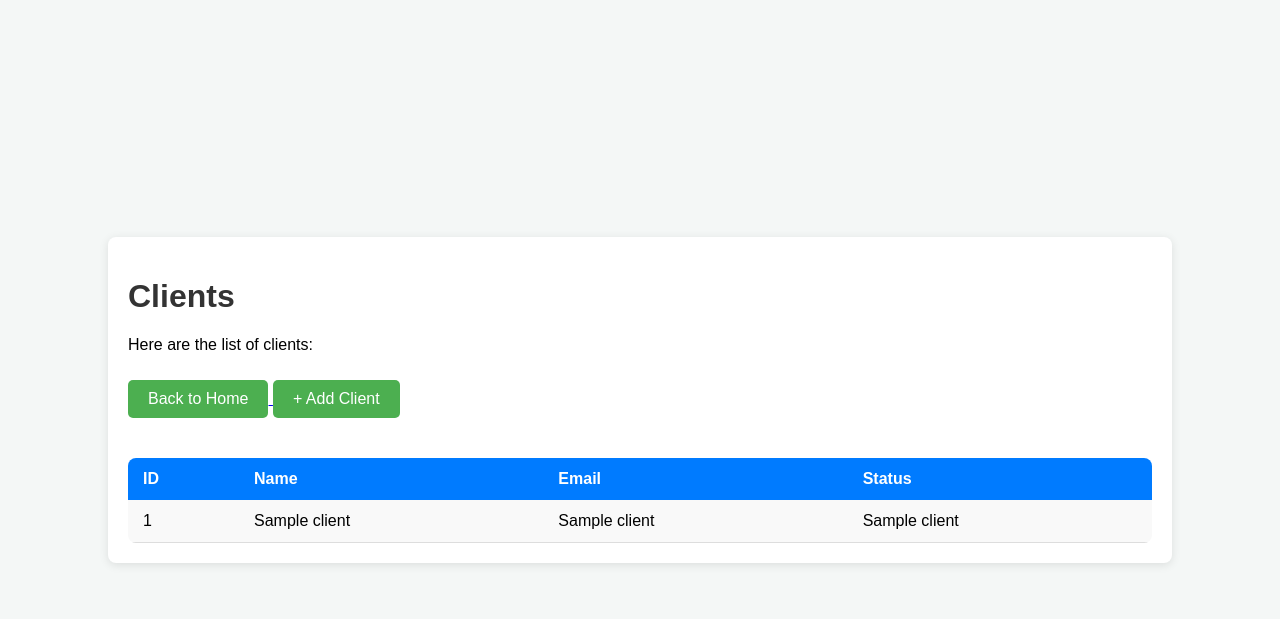
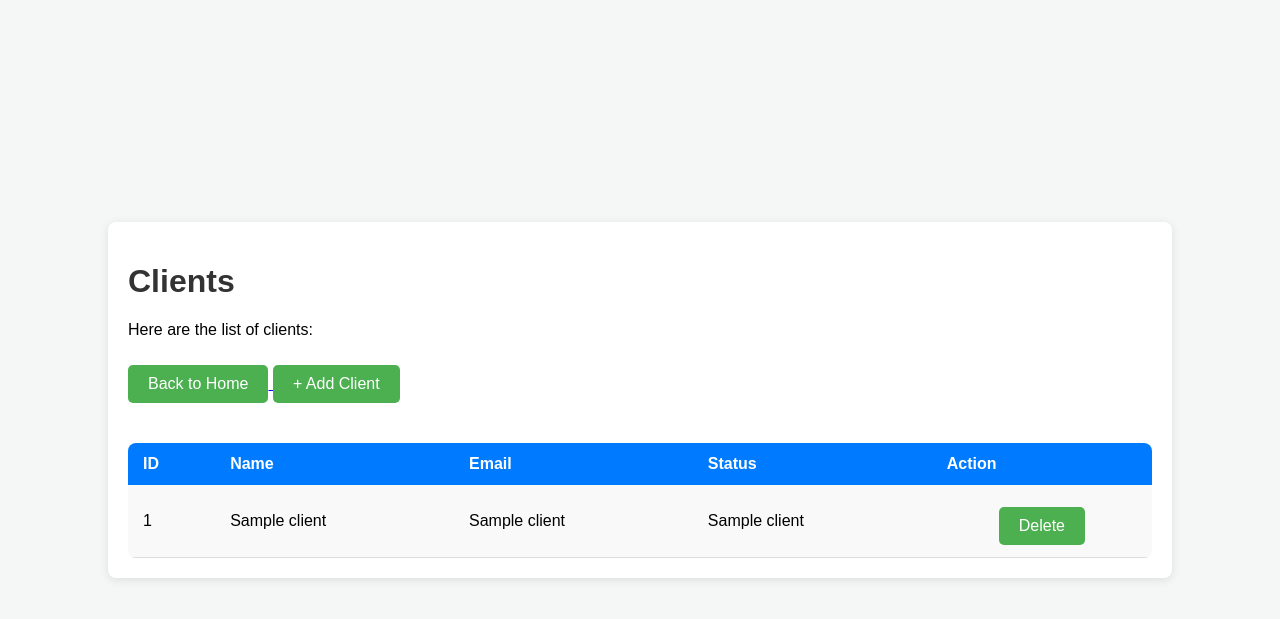
Before and after one commit to igornunespatricio/flask-app, a Flask app: template templates/clients.html in a window 1280 px wide. Shown: the top 619 px of the page. Run offline with Flask 3, Linux system fonts and the light colour scheme; the template is opened without the code that fills it: most values are stand-ins (such as "Sample title", 1, 10 or a date in 2020).

Commit message:
adding deleting client feature

```diff
--- a/app.py
+++ b/app.py
@@ -148,6 +148,26 @@ def add_client():
     return redirect(url_for("clients"))
 
 
+@app.route("/delete_client", methods=["POST"])
+def delete_client():
+    if "user_email" not in session:
+        flash("Please log in to access this page.", "error")
+        return redirect(url_for("login"))
+
+    # Get the client ID from the form
+    client_id = request.form["client_id"]
+
+    # Get the user-specific database path
+    user_email = session["user_email"]
+    user_db_path = os.path.join(databases_dir, f"{user_email}_db.sqlite")
+    user_db = UserSpecificDatabase(user_db_path)
+
+    # Delete the client
+    user_db.delete_client(client_id)
+    flash("Client deleted successfully!", "success")
+    return redirect(url_for("clients"))
+
+
 @app.route("/payments", methods=["GET"])
 def payments():
     if "user_email" not in session:
--- a/db.py
+++ b/db.py
@@ -130,6 +130,10 @@ class UserSpecificDatabase(DatabaseManager):
             (name, email, status),
         )
 
+    def delete_client(self, client_id):
+        """Delete a client by ID."""
+        self.execute_query("DELETE FROM clients WHERE id = ?", (client_id,))
+
     def add_payment(self, client_id, amount, payment_date):
         """Add a new payment."""
         self.execute_query(
--- a/templates/clients.html
+++ b/templates/clients.html
@@ -46,6 +46,7 @@
                     <th>Name</th>
                     <th>Email</th>
                     <th>Status</th>
+                    <th>Action</th>
                 </tr>
             </thead>
             <tbody>
@@ -55,10 +56,16 @@
                     <td>{{ client[1] }}</td> <!-- client[1] is the Name -->
                     <td>{{ client[2] }}</td> <!-- client[2] is the Email -->
                     <td>{{ client[3] }}</td> <!-- client[3] is the Status -->
+                    <td>
+                        <form action="{{ url_for('delete_client') }}" method="POST" onsubmit="return confirmDeletion();">
+                            <input type="hidden" name="client_id" value="{{ client[0] }}">
+                            <button type="submit" class="delete-button">Delete</button>
+                        </form>
+                    </td>
                 </tr>
                 {% else %}
                 <tr>
-                    <td colspan="4">No clients found</td>
+                    <td colspan="5">No clients found</td>
                 </tr>
                 {% endfor %}
             </tbody>
@@ -75,6 +82,9 @@
                 form.style.display = "none";
             }
         }
+        function confirmDeletion() {
+            return confirm("Are you sure you want to delete this client?");
+        }
     </script>
 </body>
 </html>
```
